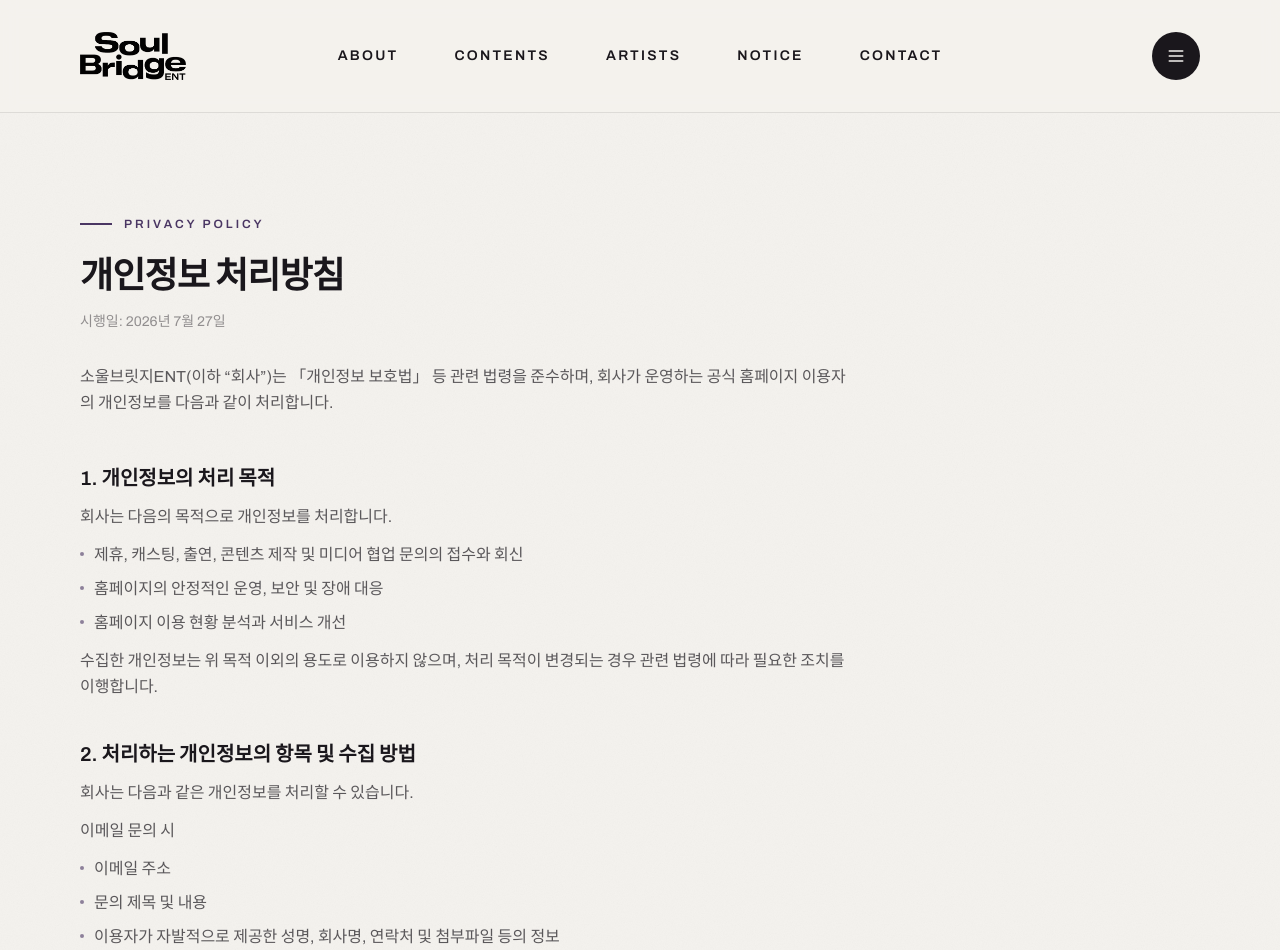
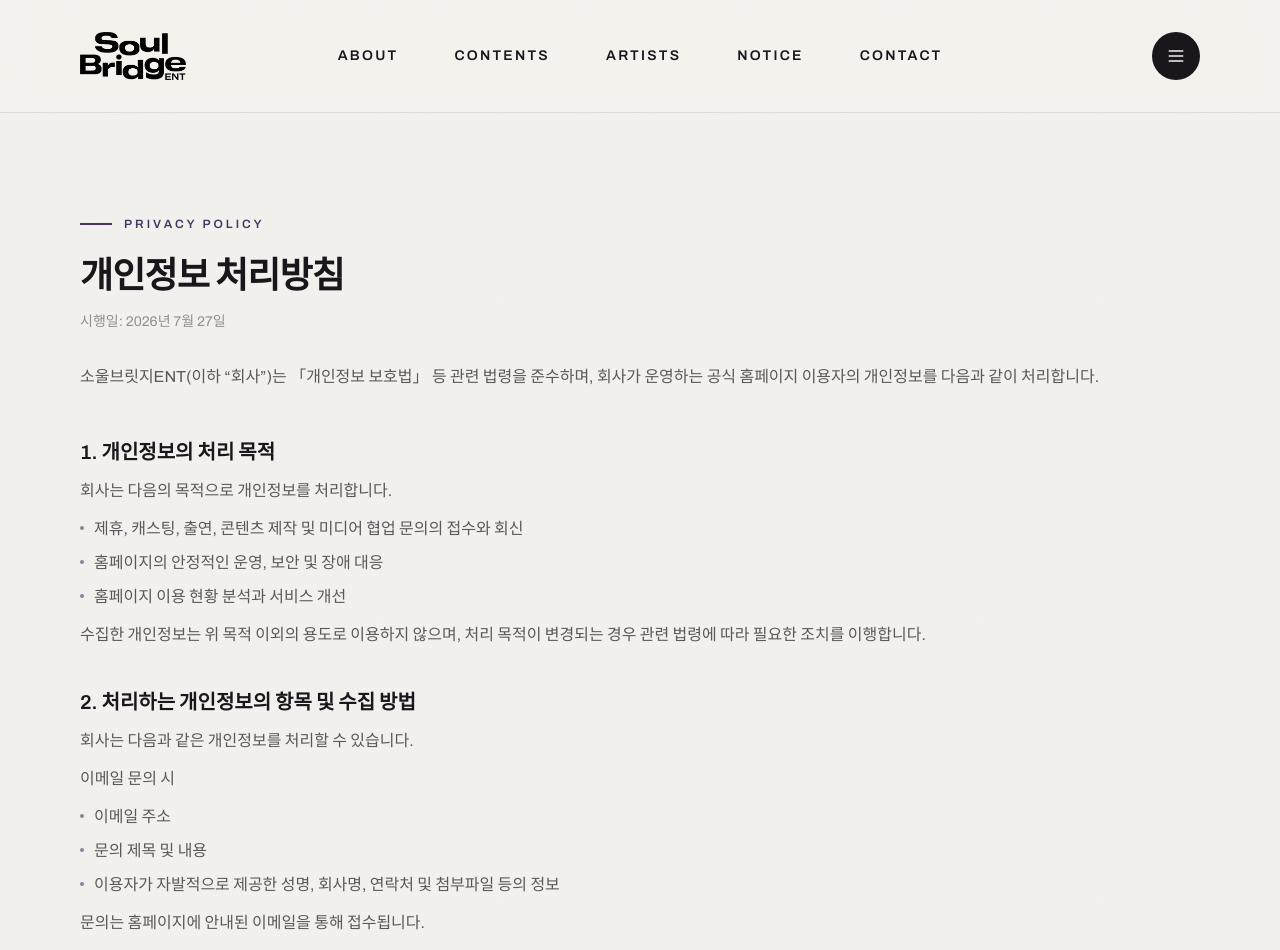
Before and after one commit to soulbridgeENT76/soulbridge_platform, a Next.js app: page /privacy in a window 1280 px wide. Shown: the top 950 px of the page. Built offline with nearby package versions, Linux system fonts and the light colour scheme; no server answers; the database is empty; a web font is replaced by a local one.

Commit message:
feat: 약관 페이지 너비 제한 제거

```diff
--- a/src/views/legal/ui/legal-document.tsx
+++ b/src/views/legal/ui/legal-document.tsx
@@ -55,12 +55,12 @@ export function LegalDocument({
         <p className="mt-4 text-sm text-ink/45">{effectiveDate}</p>
 
         {intro && (
-          <p className="mt-8 max-w-3xl whitespace-pre-line text-base leading-relaxed text-ink/70">
+          <p className="mt-8 whitespace-pre-line text-base leading-relaxed text-ink/70">
             {intro}
           </p>
         )}
 
-        <div className="mt-12 flex max-w-3xl flex-col gap-10">
+        <div className="mt-12 flex flex-col gap-10">
           {sections.map((section, i) => (
             <section key={i}>
               <h2 className="text-lg font-semibold text-ink md:text-xl">
```
